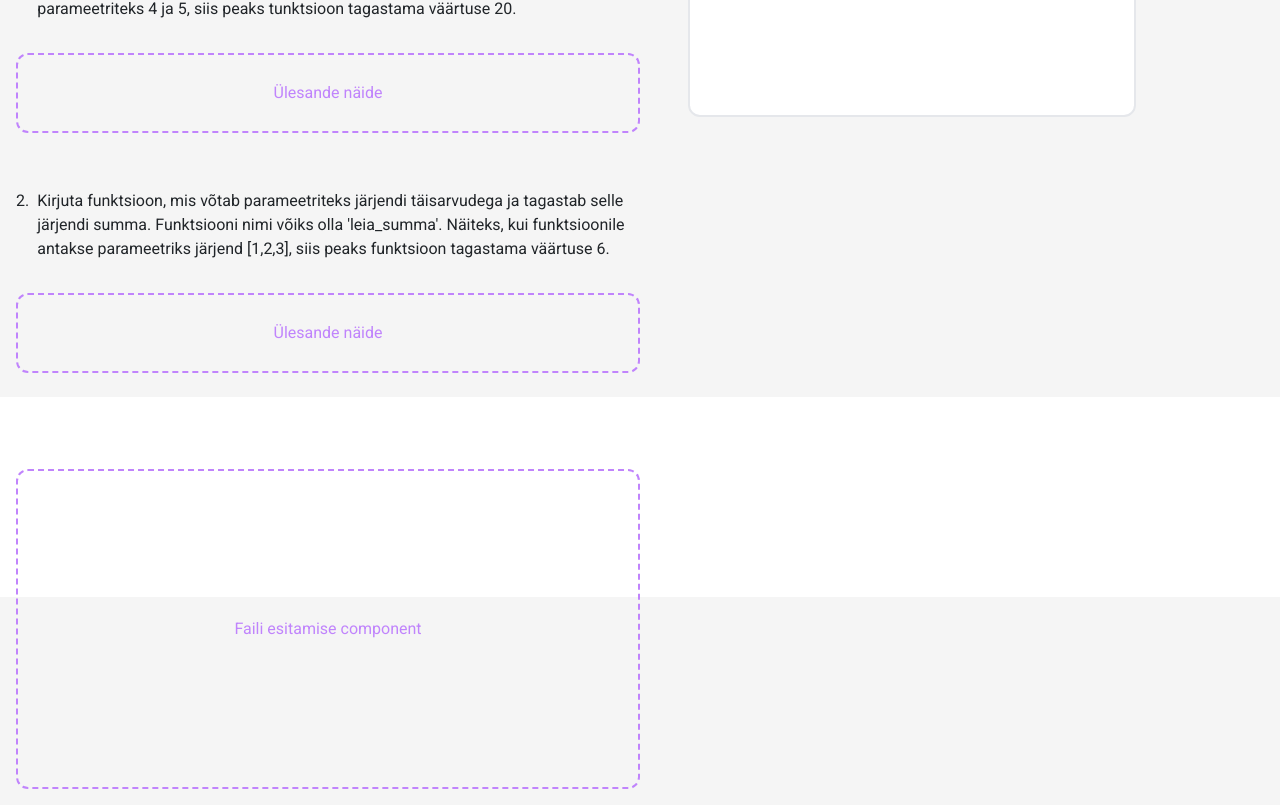
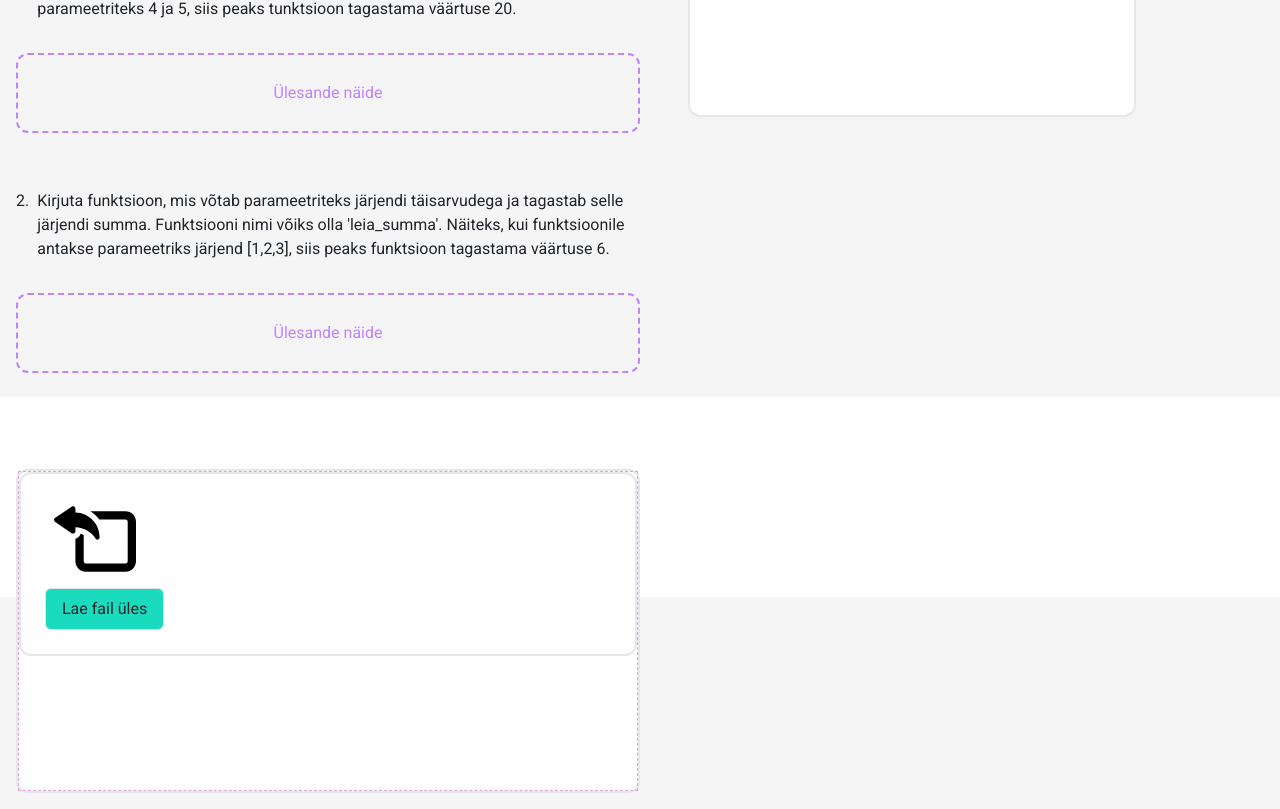
Before and after one commit to CardoTisler/deepmooc-fe, a SvelteKit app: page /courses/111782/assignments/101 in a window 1280 px wide. Shown: the part 403-1212 px from the top of the page. Built offline with nearby package versions, Linux system fonts and the light colour scheme.

Commit message:
Logic for uploading files to server

```diff
--- /dev/null
+++ b/src/lib/components/FileInput.svelte
@@ -0,0 +1,42 @@
+<script lang="ts">
+    import { Section } from "$lib/components";
+</script>
+
+<div class="w-full bordered h-80 flex flex-row test">
+    <Section class="w-1/2 p-4 h-fit">
+        <form action="?/assignment" method="POST" enctype="multipart/form-data">
+            <label for="file-upload">Upload file</label>
+            <input id="file-upload" type="file" name="assignment" placeholder="assignment" class="input-file" />
+            <button type="submit" class="bg-primary-200 border hover:bg-primary-300 py-2 px-3 rounded-md"><p>Lae fail üles</p></button>
+        </form>
+    </Section>
+
+    <!-- <Section class="w-1/2 p-4 h-fit">
+
+    </Section> -->
+</div>
+
+<style>
+    .input-file {
+        width: 0.1px;
+        height: 0.1px;
+        opacity: 0;
+        overflow: hidden;
+        position: absolute;
+        z-index: -1;
+    }
+
+    label {
+        background: url("/export-button-svgrepo-com.svg");
+        display: block;
+        text-indent: -9999px;
+        width: 100px;
+        height: 82px;
+        background-size: 100px 82px;
+        cursor: pointer;
+    }
+
+    .test {
+        margin: 0 auto;
+    }
+</style>
--- a/src/lib/components/index.ts
+++ b/src/lib/components/index.ts
@@ -8,3 +8,4 @@ export { default as Timeline } from '$lib/components/Timeline.svelte';
 export { default as TimelineEvent } from '$lib/components/TimelineEvent.svelte';
 export { default as Section } from '$lib/components/util/Section.svelte';
 export { default as Pill } from '$lib/components/util/Pill.svelte';
+export { default as FileInput } from '$lib/components/FileInput.svelte';
--- a/src/routes/(app)/courses/[courseId]/assignments/[assignmentId]/+page.server.ts
+++ b/src/routes/(app)/courses/[courseId]/assignments/[assignmentId]/+page.server.ts
@@ -1,5 +1,9 @@
 import type { AssignmentDetails } from '$lib/types';
-import type { PageServerLoad } from './$types';
+import type { PageServerLoad, Actions } from './$types';
+import fs from 'fs/promises';
+import path from 'path';
+import { redirect } from '@sveltejs/kit';
+
 // TODO: Add server response validation, Joi is probably best bet
 
 // finds specified assignment based on courseId and assignmentId
@@ -16,3 +20,24 @@ export const load = (async ({ params, fetch }) => {
 		assignmentDetails
 	};
 }) satisfies PageServerLoad;
+
+export const actions: Actions = {
+	assignment: async ({ request, route, url }) => {
+		try {
+			const data = Object.fromEntries(await request.formData());
+			const filePath = path.join(
+				process.cwd(),
+				'static',
+				'assignments',
+				`${crypto.randomUUID()}.${(data.assignment as Blob).type.split('/')[1]}`
+			);
+			await fs.writeFile(filePath, Buffer.from(await (data.assignment as Blob).arrayBuffer()));
+
+			// TODO: store the file path in database for further references.
+			// throw redirect(303, url.pathname);
+		} catch (err) {
+			console.log(err);
+			throw new Error("Saving file failed.");
+		}
+	}
+};
--- a/src/routes/(app)/courses/[courseId]/assignments/[assignmentId]/+page.svelte
+++ b/src/routes/(app)/courses/[courseId]/assignments/[assignmentId]/+page.svelte
@@ -1,6 +1,5 @@
 <script lang="ts">
-	import Placeholder from '$lib/components/Placeholder.svelte';
-	import Section from '$lib/components/util/Section.svelte';
+	import { Placeholder, Section, FileInput } from '$lib/components';
 	import type { PageData } from './$types';
 	import theme from '$lib/shared/stores/theme';
 
@@ -36,7 +35,9 @@
 					<Placeholder text="Ülesande näide" class="h-20 mb-12 mt-4" />
 				{/each}
 			</div>
-			<Placeholder text="Faili esitamise component" class="mt-24 h-80" />
+			<Section class="mt-24">
+				<FileInput />
+			</Section>
 		</div>
 		<Section class="max-w-md p-6 h-60 {isContrastMode ? 'black-bg' : ''}">
 			<p class="gray-spaced dark:text-yellow-300">ESITUSED</p>
```
Also changed, not shown: static/assignments/633d5593-6ef3-496f-bd2f-d6ae122b1f14.png (added), static/export-button-svgrepo-com.svg (added).
